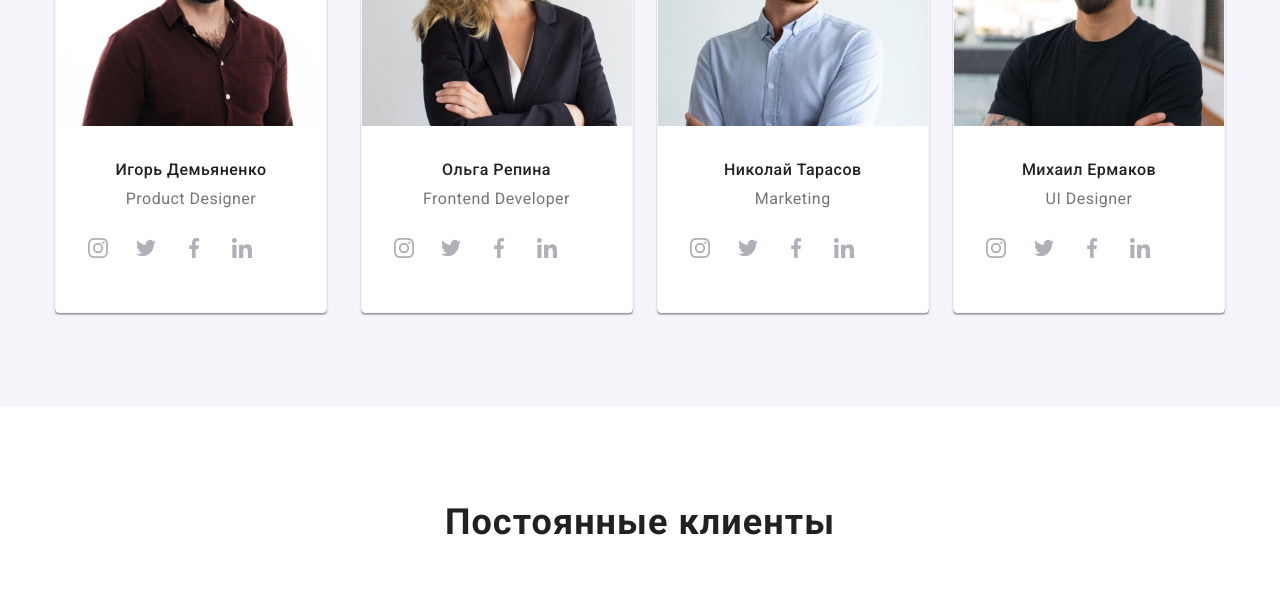
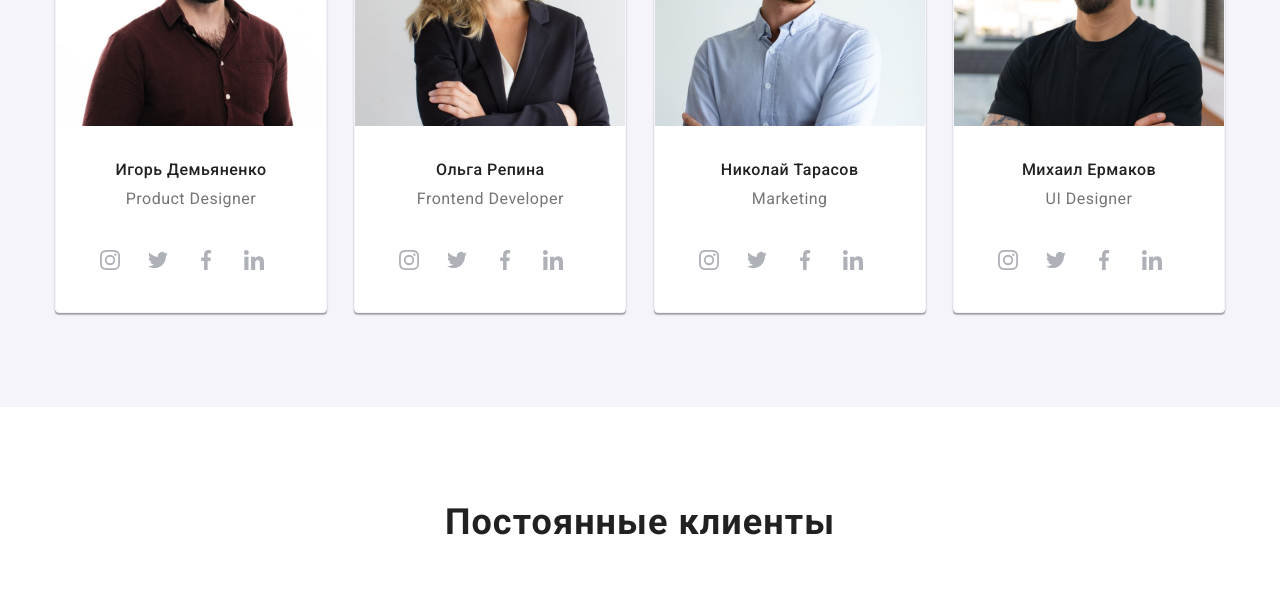
Before and after one commit to Lesia-f/goit-markup-hw-04, a plain HTML site: page index.html in a window 1280 px wide. Shown: the part 1910-2500 px from the top of the page. Drawn offline with nearby package versions, Linux system fonts and the light colour scheme.

Commit message:
social-link

```diff
--- a/css/style.css
+++ b/css/style.css
@@ -150,11 +150,11 @@ margin: 0;
     display: flex;
 }
 
-.icon-tel:hover ,
+/*.icon-tel:hover ,
 .icon-mail:hover ,
 .icon-mail:focus ,
 .icon-tel:focus {
-    fill: var(--accent-color);}
+    fill: var(--accent-color);}*/
 
 .icons {
 width: 161px;
@@ -397,34 +397,43 @@ background-color: var(--accent-color-2);}
     flex-wrap: wrap;
     justify-content: space-between;
            }
+     .border-client {
+         display: inline-block;
+         border-color: currentColor;  }
+
+.border-client:hover{
+color: #2196F3;
+         }
 
             .our-client {
                 width: 170px;
                 height: 90px;
-                display: inline-block;
-
-                border: 1px solid #AFB1B8;
+                display: flex;
+                border: 1px solid  #AFB1B8;
                 box-sizing: border-box;
                 border-radius: 4px;
                 margin-right: 15px;
-                   }
+                }
+
+.our-client:hover, .our-client:hover svg {
+            border-color: var(--accent-color3);
+           fill: #2196F3;}
+
+ .our-client:last-child {
+            margin-right: 0px;}
+
 
 .client-position {
     background-position: center;
     display: flex;
    }
-   .client-position:hover {
-    color: var(--accent-color);
-   }
-   .our-client:hover{
-    color: var(--accent-color);
-   }
-           .our-client:last-child {
-            margin-right: 0px;}
+
 
         .yaCo {
          width: 45px;
         height: 50px;
+        display: flex;
+
          }
          .company2 {
             width: 40px;
@@ -435,17 +444,13 @@ background-color: var(--accent-color-2);}
             height: 43px;}
 
          .company4 {width: 80px;
-            height: 42px;
+            height: 42px; }
 
-         }
          .company6 {width: 88px;
-            height: 45px;
+            height: 45px; }
+        .brand {width: 59px;
+            height: 47px;  }
 
-         }
-        .brand {width: 59px;
-            height: 47px;
-
-        }
             .yaCo,
             .company2,
             .company3,
@@ -456,11 +461,12 @@ background-color: var(--accent-color-2);}
                 margin-right: auto;
                 margin-left: auto;
                 margin-top: 20px;
-                fill: #AFB1B8;
+                fill: #AFB1B8;}
 
-            }
+
+
             .yaCo:hover ,
-            .company2:hover ,
+           .company2:hover ,
             .company3:hover ,
             .company4:hover ,
             .brand:hover ,
@@ -468,8 +474,6 @@ background-color: var(--accent-color-2);}
                 fill: var(--accent-color);
             }
 
-           /* .our-client:hover {
-               color: #2196F3;}*/
 
 .social{
     display:inline-block;
@@ -480,43 +484,58 @@ background-color: var(--accent-color-2);}
      width: 206px;
     }
 
+    .social-link {
+        width: 44px;
+        height: 44px;
+        text-align: center;
+        display: inline-block;
+
+
+        }
+        .social-link .icon-hover {
+            display: flex;
+             justify-content: center;
+             align-items: center;
+             margin: 0 auto;
+             width: 44px;
+             height: 44px;
+             border-radius: 50%; }
+
 
  .social-links {
+display: flex;
 width: 20px;
 height: 20px;
-fill: currentColor;
-display: inline-flex;
-background-position: center;
-display:inline-block;
-justify-content: center;
- background-repeat: no-repeat;
-}
+fill:  #AFB1B8;}
 
+ .social {
+     display: block; }
 
-     .icon-card {
-         display: inline;
-         background-position: 50% 50%;
-        }
-
-     .icon-hover {
+       .icon-hover {
          padding: 0;
          border:none;
-         display: inline-block;
+         display: block;
+         align-items: center;
+         justify-content: center;
          width: 44px;
          height: 44px;
          border-radius: 50%;
-
+         background-position: 50% 50%;
          color:#AFB1B8;
          background-size: 20px;
           }
 
-    .icon-hover:hover{
-    background-color: var(--accent-color); }
-
-    .social-links:hover {
-     fill:  #FFFFFF; }
+   .icon-hover:hover, .social-links:hover {
+    background-color: var(--accent-color);
+    fill:  #fce5e5;
+ }
 
 
+     .icon {
+display: inline-block;
+width: 44px;
+height: 44px;
+     }
 
  .social-links-insta  {
      display: inline-flex;
@@ -528,6 +547,7 @@ justify-content: center;
     border-radius: 50%;
     background-size: 20px;
     background-position: center;
+    object-position:center;
     background-repeat: no-repeat;
      }
      .social-links-insta:hover ,
@@ -535,6 +555,7 @@ justify-content: center;
      .social-links-facebook:hover ,
      .social-links-linki:hover {
         background-color: var(--accent-color);
+        fill:  #fce5e5;
      }
 
      .social-links-twitter{
--- a/index.html
+++ b/index.html
@@ -79,46 +79,66 @@
 <section class="our-team">
                       <h2 class="our-team-title">Наша команда</h2>
                       <ul class="team-img">
-                        <li class="img2"><img src="./images/img-opt.jpg" alt="Игорь Демьяненко Product Designer" width="270"><h3 class="team">Игорь Демьяненко</h3><p class="position">Product Designer</p>
-                           <div class="social">
-                               <ul>
-                                   <li class="icon-card"><a class="icon-hover" href=""><svg class="social-links"><use href="./images/symbol-defs1-opt.svg#icon-instagram11"></use></svg></a></li>
-                                   <li class="icon-card"><a class="icon-hover" href=""><svg class="social-links"><use href="./images/symbol-defs1-opt.svg#icon-twitter22"></use></svg></a></li>
-                                   <li class="icon-card"><a class="icon-hover" href=""><svg class="social-links"><use href="./images/symbol-defs1-opt.svg#icon-facebook33"></use></svg></a></li>
-                                   <li class="icon-card"><a class="icon-hover" href=""><svg class="social-links"><use href="./images/symbol-defs1-opt.svg#icon-linkedin44"></use></svg></a></li></ul></div></li>
-                       <li><a href=""><li class="img2"><img src="./images/img(1)-opt.jpg" alt="Ольга Репина Frontend Developer" width="270"><h3 class="team">Ольга Репина</h3><p class="position">Frontend Developer</p>
+                        <li class="img2"><img src="./images/img-opt.jpg" alt="Игорь Демьяненко Product Designer" width="270">
                             <div class="social">
-                                <ul>
-                                <li class="icon-card"><a class="icon-hover" href=""><svg class="social-links"><use href="./images/symbol-defs1-opt.svg#icon-instagram11"></use></svg></a></li>
-                                <li class="icon-card"><a class="icon-hover" href=""><svg class="social-links"><use href="./images/symbol-defs1-opt.svg#icon-twitter22"></use></svg></a></li>
-                                <li class="icon-card"><a class="icon-hover" href=""><svg class="social-links"><use href="./images/symbol-defs1-opt.svg#icon-facebook33"></use></svg></a></li>
-                                <li class="icon-card"><a class="icon-hover" href=""><svg class="social-links"><use href="./images/symbol-defs1-opt.svg#icon-linkedin44"></use></svg></a></li></ul></div></li>
-                        <li class="img2"><img src="./images/img(2)-opt.jpg" alt="Николай Тарасов Marketing" width="270"><h3 class="team">Николай Тарасов</h3><p class="position">Marketing</p>
+                                <h3 class="team">Игорь Демьяненко</h3><p class="position">Product Designer</p>
+                            <ul class="social-list">
+                             <li class="social-link">
+                                <a class="icon-hover" href=""><svg class="social-links"><use href="./images/symbol-defs1-opt.svg#icon-instagram11"></use></svg></a></li>
+                            <li class="social-link">
+                                <a class="icon-hover" href=""><svg class="social-links"><use href="./images/symbol-defs1-opt.svg#icon-twitter22"></use></svg></a></li>
+                            <li class="social-link">
+                                <a class="icon-hover" href=""><svg class="social-links"><use href="./images/symbol-defs1-opt.svg#icon-facebook33"></use></svg></a></li>
+                            <li class="social-link">
+                                <a class="icon-hover" href=""><svg class="social-links"><use href="./images/symbol-defs1-opt.svg#icon-linkedin44"></use></svg></a></li></ul></div></li>
+                       <li class="img2"><img src="./images/img(1)-opt.jpg" alt="Ольга Репина Frontend Developer" width="270">
+                        <div class="social">
+                            <h3 class="team">Ольга Репина</h3><p class="position">Frontend Developer</p>
+                            <ul class="social-list">
+                                <li class="social-link">
+                                    <a class="icon-hover" href=""><svg class="social-links"><use href="./images/symbol-defs1-opt.svg#icon-instagram11"></use></svg></a></li>
+                                <li class="social-link">
+                                    <a class="icon-hover" href=""><svg class="social-links"><use href="./images/symbol-defs1-opt.svg#icon-twitter22"></use></svg></a></li>
+                                <li class="social-link">
+                                    <a class="icon-hover" href=""><svg class="social-links"><use href="./images/symbol-defs1-opt.svg#icon-facebook33"></use></svg></a></li>
+                                <li class="social-link">
+                                    <a class="icon-hover" href=""><svg class="social-links"><use href="./images/symbol-defs1-opt.svg#icon-linkedin44"></use></svg></a></li></ul></div></li>
+                        <li class="img2"><img src="./images/img(2)-opt.jpg" alt="Николай Тарасов Marketing" width="270">
                             <div class="social">
-                                <ul>
-                                    <li class="icon-card"><a class="icon-hover" href=""> <svg class="social-links"><use href="./images/symbol-defs1-opt.svg#icon-instagram11"></use></svg></a></li>
-                                    <li class="icon-card"><a class="icon-hover" href=""> <svg class="social-links"><use href="./images/symbol-defs1-opt.svg#icon-twitter22"></use></svg></a></li>
-                                    <li class="icon-card"><a class="icon-hover" href=""> <svg class="social-links"><use href="./images/symbol-defs1-opt.svg#icon-facebook33"></use></svg></a></li>
-                                    <li class="icon-card"><a class="icon-hover" href=""> <svg class="social-links"><use href="./images/symbol-defs1-opt.svg#icon-linkedin44"></use></svg></a></li></ul></div></li>
-                        <li class="img2"><img src="./images/img(3)-opt.jpg" alt="Михаил Ермаков UI Designer" width="270"><h3 class="team">Михаил Ермаков</h3><p class="position">UI Designer</p>
+                                <h3 class="team">Николай Тарасов</h3><p class="position">Marketing</p>
+                                  <ul>
+                                    <li class="social-link">
+                                        <a class="icon-hover" href=""><svg class="social-links"><use href="./images/symbol-defs1-opt.svg#icon-instagram11"></use></svg></a></li>
+                                    <li class="social-link">
+                                        <a class="icon-hover" href=""><svg class="social-links"><use href="./images/symbol-defs1-opt.svg#icon-twitter22"></use></svg></a></li>
+                                    <li class="social-link">
+                                        <a class="icon-hover" href=""><svg class="social-links"><use href="./images/symbol-defs1-opt.svg#icon-facebook33"></use></svg></a></li>
+                                    <li class="social-link">
+                                        <a class="icon-hover" href=""><svg class="social-links"><use href="./images/symbol-defs1-opt.svg#icon-linkedin44"></use></svg></a></li></ul></div></li>
+                        <li class="img2"><img src="./images/img(3)-opt.jpg" alt="Михаил Ермаков UI Designer" width="270">
                             <div class="social">
-                                <ul>
-                                    <li class="icon-card"><a class="icon-hover" href=""> <svg class="social-links"><use href="./images/symbol-defs1-opt.svg#icon-instagram11"></use></svg></a></li>
-                                    <li class="icon-card"><a class="icon-hover" href=""><svg class="social-links"><use href="./images/symbol-defs1-opt.svg#icon-twitter22"></use></svg></a></li>
-                                    <li class="icon-card"><a class="icon-hover" href=""><svg class="social-links"><use href="./images/symbol-defs1-opt.svg#icon-facebook33"></use></svg></a></li>
-                                    <li class="icon-card"><a class="icon-hover" href=""><svg class="social-links"><use href="./images/symbol-defs1-opt.svg#icon-linkedin44"></use></svg></a></li></ul></div></li>
+                                <h3 class="team">Михаил Ермаков</h3><p class="position">UI Designer</p>
+                                  <ul>
+                                    <li class="social-link">
+                                        <a class="icon-hover" href=""> <svg class="social-links"><use href="./images/symbol-defs1-opt.svg#icon-instagram11"></use></svg></a></li>
+                                    <li class="social-link">
+                                        <a class="icon-hover" href=""><svg class="social-links"><use href="./images/symbol-defs1-opt.svg#icon-twitter22"></use></svg></a></li>
+                                    <li class="social-link">
+                                        <a class="icon-hover" href=""><svg class="social-links"><use href="./images/symbol-defs1-opt.svg#icon-facebook33"></use></svg></a></li>
+                                    <li class="social-link">
+                                        <a class="icon-hover" href=""><svg class="social-links"><use href="./images/symbol-defs1-opt.svg#icon-linkedin44"></use></svg></a></li></ul></div></li>
                       </ul>
                   </section>
 
 <section class="clients">
     <h2 class="clients-title">Постоянные клиенты</h2>
     <ul class="client">
-         <li class="client-position"><a href="" class="our-client"><svg class="yaCo"><use href="./images/symbol-defs-opt.svg#icon-logo1"></use></svg></a></li>
-         <li class="our-client"><a href="" class="client-position"><svg class="company2"><use href="./images/symbol-defs-opt.svg#icon-logo2"></use></svg></a></li>
-         <li class="our-client"><a href="" class="client-position"><svg class="company3"><use href="./images/symbol-defs-opt.svg#icon-logo3"></use></svg></a></li>
-         <li class="our-client"><a href="" class="client-position"><svg class="company4"><use href="./images/symbol-defs-opt.svg#icon-logo4"></use></svg></a></li>
-         <li class="our-client"><a href="" class="client-position"><svg class="brand"><use href="./images/symbol-defs-opt.svg#icon-logo5"></use></svg></a></li>
-         <li class="our-client"><a href="" class="client-position"><svg class="company6"><use href="./images/symbol-defs-opt.svg#icon-logo6"></use></svg></a></li>
+         <li class="client-position"><div class="border-client"><a href="" class="our-client"><svg class="yaCo"><use href="./images/symbol-defs-opt.svg#icon-logo1"></use></svg></a></div></li>
+         <li class="client-position"><div class="border-client"><a href="" class="our-client"><svg class="company2"><use href="./images/symbol-defs-opt.svg#icon-logo2"></use></svg></a></div></li>
+         <li class="client-position"><div class="border-client"><a href="" class="our-client"><svg class="company3"><use href="./images/symbol-defs-opt.svg#icon-logo3"></use></svg></a></div></li>
+         <li class="client-position"><div class="border-client"><a href="" class="our-client"><svg class="company4"><use href="./images/symbol-defs-opt.svg#icon-logo4"></use></svg></a></div></li>
+         <li class="client-position"><div class="border-client"><a href="" class="our-client"><svg class="brand"><use href="./images/symbol-defs-opt.svg#icon-logo5"></use></svg></a></div></li>
+         <li class="client-position"><div class="border-client"><a href="" class="our-client"><svg class="company6"><use href="./images/symbol-defs-opt.svg#icon-logo6"></use></svg></a></div></li>
     </ul>
 
 </section>
```
